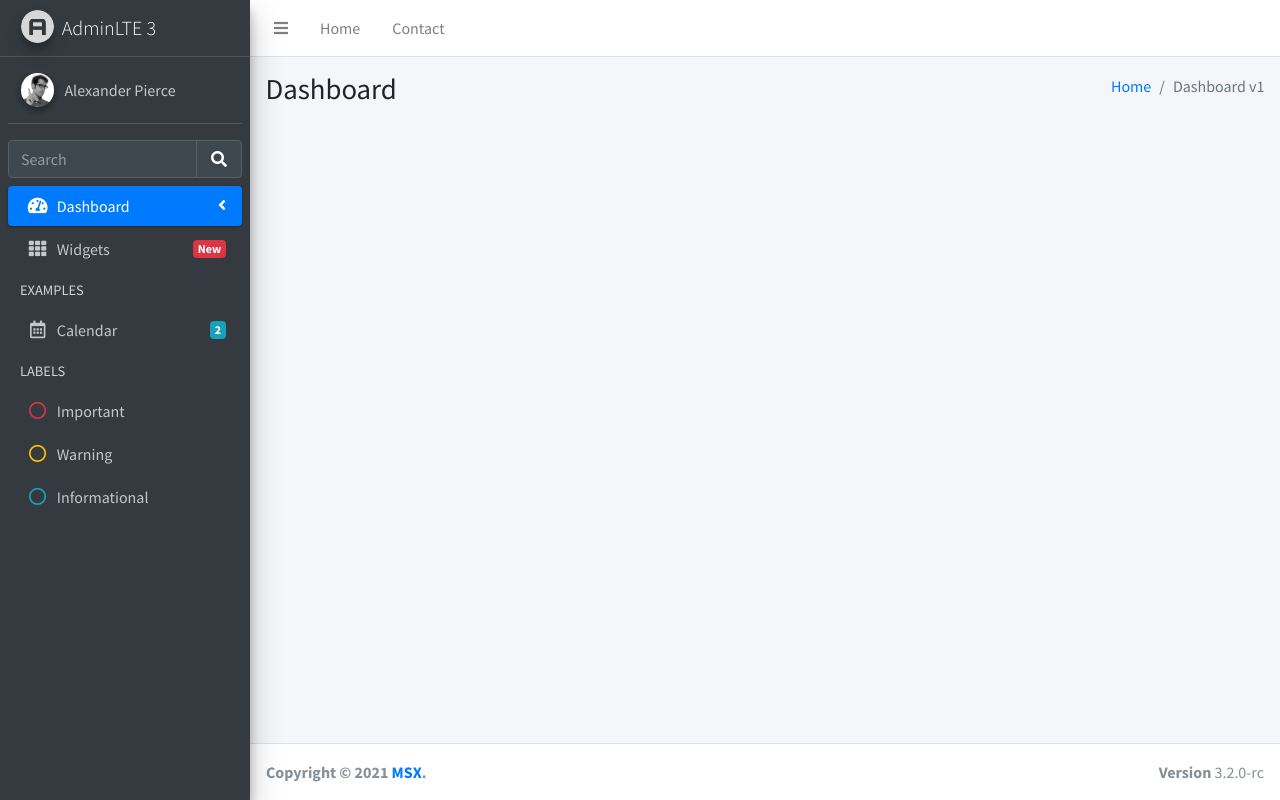
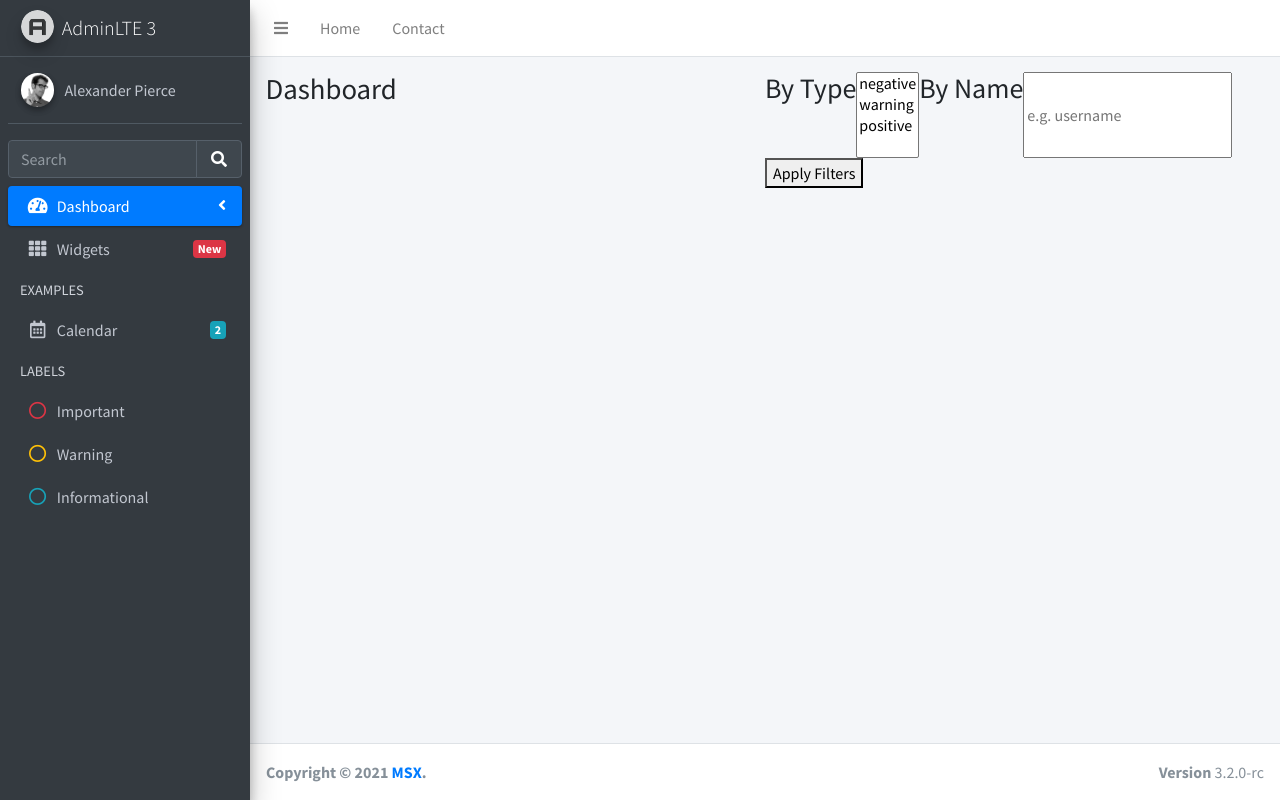
Before and after one commit to odilxon/anti-corruption-agro, a Flask app: page / in a window 1280 px wide. Run offline with Flask 2, Linux system fonts and the light colour scheme; some libraries are stand-ins or nearby versions.

Commit message:
add filter

```diff
--- a/routes.py
+++ b/routes.py
@@ -22,12 +22,19 @@ def login_page():
 
 @app.route('/', methods=['GET'])
 def index_page():
+    filter_type = request.args.getlist('type')
+    filter_keyword = request.args.get('keyword')
+    type_list = ['negative', 'warning', 'positive']
     data = session.query(Complain, Teacher, Kafedra)\
         .outerjoin(Teacher, Complain.teacher_id==Teacher.id)\
         .outerjoin(Kafedra, Kafedra.id==Teacher.kafedra_id)\
-        .order_by(Complain.id.desc()).all()
-
-    return render_template('pages/index.html', data=data)
+        .order_by(Complain.id.desc())
+    if filter_type:
+        data = data.filter(Complain.type.in_(filter_type))
+    if filter_keyword:
+        data = data.filter(or_(Complain.first_name.ilike('%' + str(filter_keyword.lower()) + '%'), Complain.username.ilike('%' + str(filter_keyword.lower()) + '%')))
+    data = data.all()
+    return render_template('pages/index.html', data=data, type_list=type_list)
 
 
 session.close()
--- a/templates/pages/index.html
+++ b/templates/pages/index.html
@@ -157,10 +157,19 @@
             <h1 class="m-0">Dashboard</h1>
           </div><!-- /.col -->
           <div class="col-sm-6">
-            <ol class="breadcrumb float-sm-right">
-              <li class="breadcrumb-item"><a href="/">Home</a></li>
-              <li class="breadcrumb-item active">Dashboard v1</li>
-            </ol>
+            <form method="GET">
+              <div class="row">
+                <h3>By Type</h3>
+                <select name="type" class="select2" multiple aria-placeholder="Type" title="Type">
+                  {% for type in type_list %}
+                  <option value="{{ type }}">{{ type }}</option>
+                  {% endfor %}
+                </select>
+                <h3>By Name</h3>
+                <input name="keyword" type="text" class="keyword-input" placeholder="e.g. username"/>
+                <button type="submit" class="button">Apply Filters</button>
+              </div>
+            </form>
           </div><!-- /.col -->
         </div><!-- /.row -->
       </div><!-- /.container-fluid -->
@@ -177,7 +186,7 @@
           <div class="col-lg-4">
 
             <div class="card">
-              <div class="card-header {% if data[i][0].type == 'negative' %} bg-danger {% else %} bg-success {% endif %}">
+              <div class="card-header {% if data[i][0].type == 'negative' %} bg-danger {% elif data[i][0].type == 'warning' %} bg-warning {% else %} bg-success {% endif %}">
                 <h1 class="card-title">
                   <a target="_blank" style="text-decoration: underline;"  class="text-white" href="https://t.me/{{data[i][0].username}}">@{{ data[i][0].username }} </a>
                 </h1>
@@ -199,7 +208,7 @@
           <div class="col-lg-4">
 
             <div class="card">
-              <div class="card-header {% if data[i+1][0].type == 'negative' %} bg-danger {% else %} bg-success {% endif %}">
+              <div class="card-header {% if data[i+1][0].type == 'negative' %} bg-danger {% elif data[i+1][0].type == 'warning' %} bg-warning {% else %} bg-success {% endif %}">
                 <h1 class="card-title">
                   <a target="_blank" style="text-decoration: underline;"  class="text-white" href="https://t.me/{{data[i+1][0].username}}">@{{ data[i+1][0].username }} </a>
                 </h1>
@@ -221,7 +230,7 @@
           <div class="col-lg-4">
 
             <div class="card">
-              <div class="card-header {% if data[i+2][0].type == 'negative' %} bg-danger {% else %} bg-success {% endif %}">
+              <div class="card-header {% if data[i+2][0].type == 'negative' %} bg-danger {% elif data[i+2][0].type == 'warning' %} bg-warning {% else %} bg-success {% endif %}">
                 <h1 class="card-title">
                   <a target="_blank" style="text-decoration: underline;"  class="text-white" href="https://t.me/{{data[i+2][0].username}}">@{{ data[i+2][0].username }} </a>
                 </h1>
```
